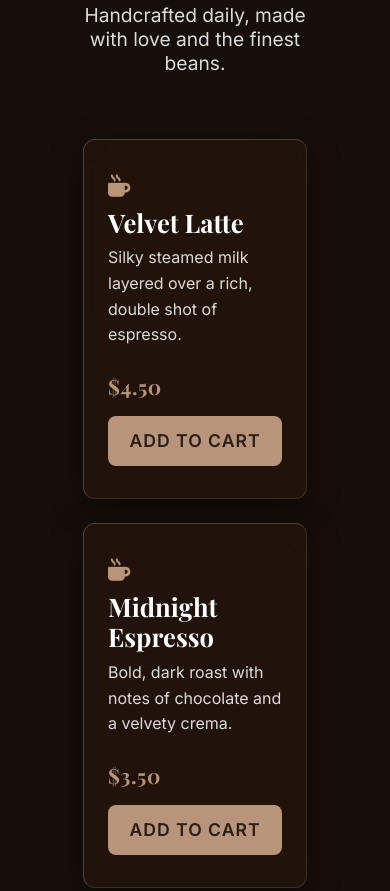
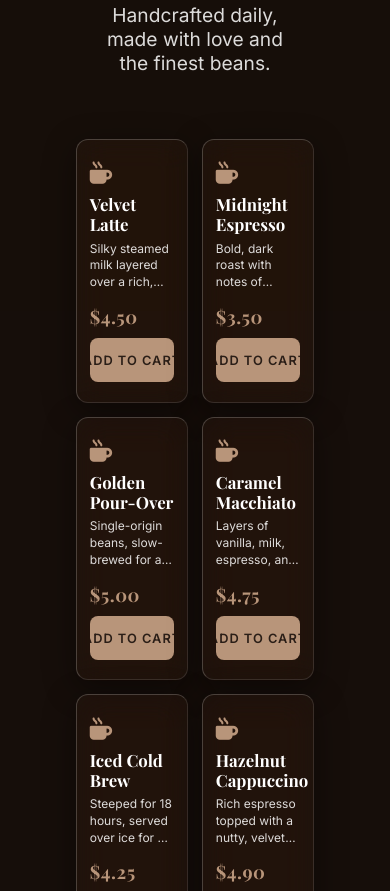
Before and after one commit to qaessafty-arch/coffee-shop, a plain HTML site: page index.html in a window 390 px wide. Shown: the part 4008-4899 px from the top of the page. Drawn offline with nearby package versions, Linux system fonts and the light colour scheme; a web font is replaced by a local one.

Commit message:
UI: Revert to 2-column layout with balanced padding and wideness (The Goldilocks Layout)

```diff
--- a/index.html
+++ b/index.html
@@ -14,7 +14,7 @@
     <link rel="stylesheet" href="https://cdnjs.cloudflare.com/ajax/libs/font-awesome/6.4.0/css/all.min.css" />
 
     <!-- Link to the separate CSS file -->
-    <link rel="stylesheet" href="style.css?v=9" />
+    <link rel="stylesheet" href="style.css?v=10" />
 </head>
 <body>
 
--- a/style.css
+++ b/style.css
@@ -3866,3 +3866,68 @@ html {
         font-size: 1.1rem !important;
     }
 }
+
+/* ==========================================================
+   THE "GOLDILOCKS" 2-COLUMN MOBILE MENU
+   (Balanced Wideness - Not too narrow, not full-screen)
+========================================================== */
+@media (max-width: 768px) {
+    /* 1. Restore a balanced amount of side padding so it doesn't hug the absolute edges */
+    .shop-content {
+        padding-left: 12px !important;
+        padding-right: 12px !important;
+    }
+
+    /* 2. Enforce a beautiful, balanced 2-column grid */
+    .shop-grid {
+        display: grid !important;
+        grid-template-columns: repeat(2, minmax(0, 1fr)) !important;
+        gap: 14px !important; /* Balanced gap between the two columns */
+        width: 100% !important;
+        padding: 0 0 4rem 0 !important; /* Bottom padding to fix truncation */
+        box-sizing: border-box !important;
+    }
+
+    /* 3. Card internals for a 2-column fit */
+    .shop-card {
+        width: 100% !important;
+        padding: 1.2rem 0.8rem !important; /* Balanced inner padding */
+        align-items: flex-start !important;
+        text-align: left !important;
+        height: 100% !important; /* Keep heights perfectly uniform */
+    }
+
+    html[dir="rtl"] .shop-card {
+        align-items: flex-end !important;
+        text-align: right !important;
+    }
+
+    /* 4. Typography sizing tailored for the 2-column width */
+    .shop-card h3, html[dir="rtl"] .shop-card h3 {
+        font-size: 1.05rem !important;
+        margin-bottom: 0.4rem !important;
+        text-wrap: balance !important; /* Prevents weird word breaks */
+    }
+
+    .shop-card p, html[dir="rtl"] .shop-card p {
+        font-size: 0.75rem !important;
+        line-height: 1.4 !important;
+        margin-bottom: 0.8rem !important;
+        display: -webkit-box !important;
+        -webkit-line-clamp: 3 !important; /* Prevents text from breaking the card height */
+        -webkit-box-orient: vertical !important;
+        overflow: hidden !important;
+    }
+
+    .price, html[dir="rtl"] .price {
+        font-size: 1.15rem !important;
+        margin: auto 0 0.6rem 0 !important; /* Pushes price/button to bottom */
+    }
+
+    .add-btn, html[dir="rtl"] .add-btn {
+        min-height: 44px !important;
+        font-size: 0.8rem !important;
+        padding: 0 0.5rem !important;
+        width: 100% !important;
+    }
+}
```
